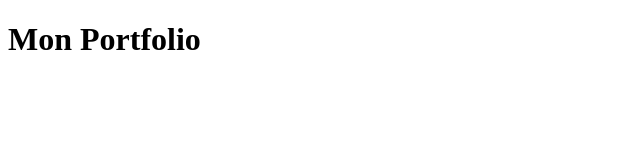
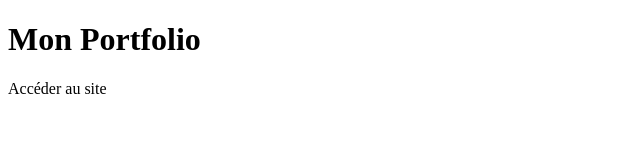
Before and after one commit to TheoLandemaine/Test_Hebergement, a plain HTML site: page index.html in a window 1280 px wide. Shown: the whole page, without its empty margins (0-640 px from the left). Drawn offline with Linux system fonts and the light colour scheme.

Commit message:
Update index.html

```diff
--- a/index.html
+++ b/index.html
@@ -8,5 +8,6 @@
 </head>
 <body>
     <h1>Mon Portfolio</h1>
+    <a src="https://union-factory.netlify.app/" >Accéder au site</a>
 </body>
 </html>
```
